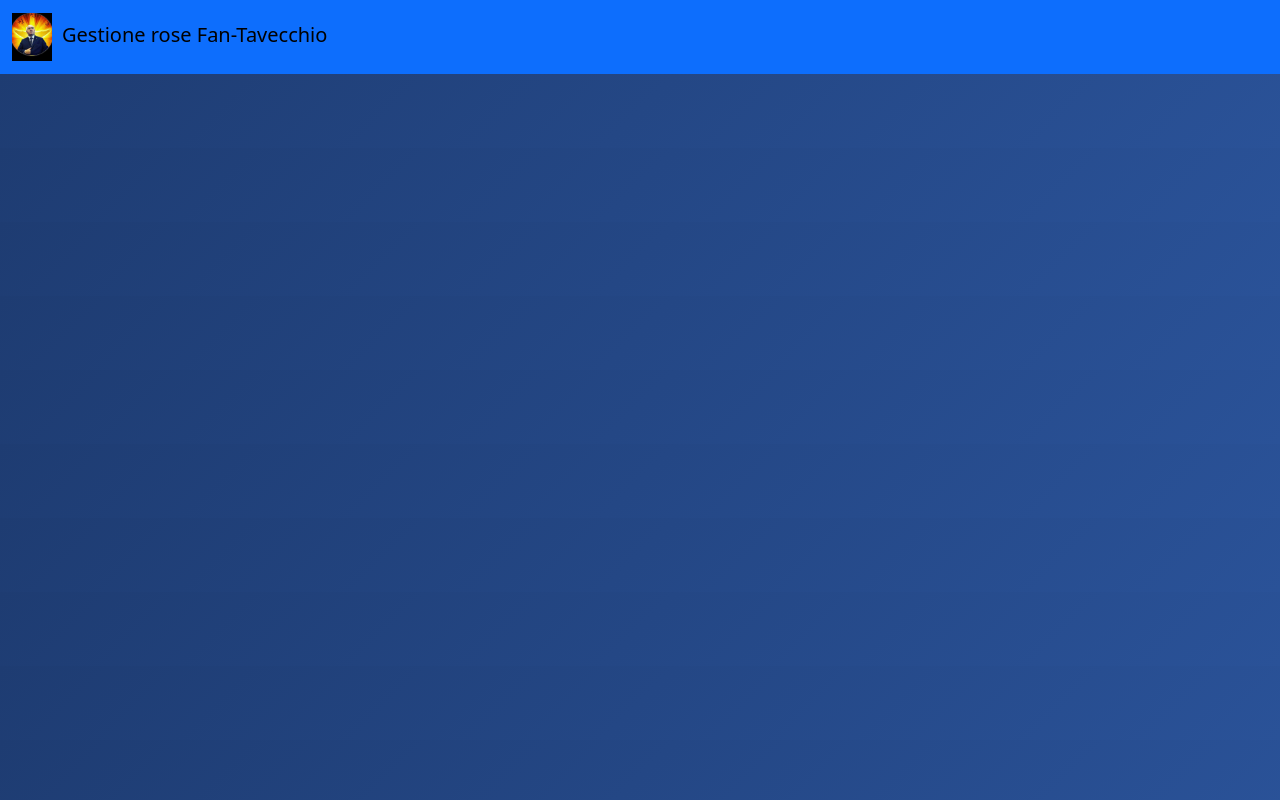
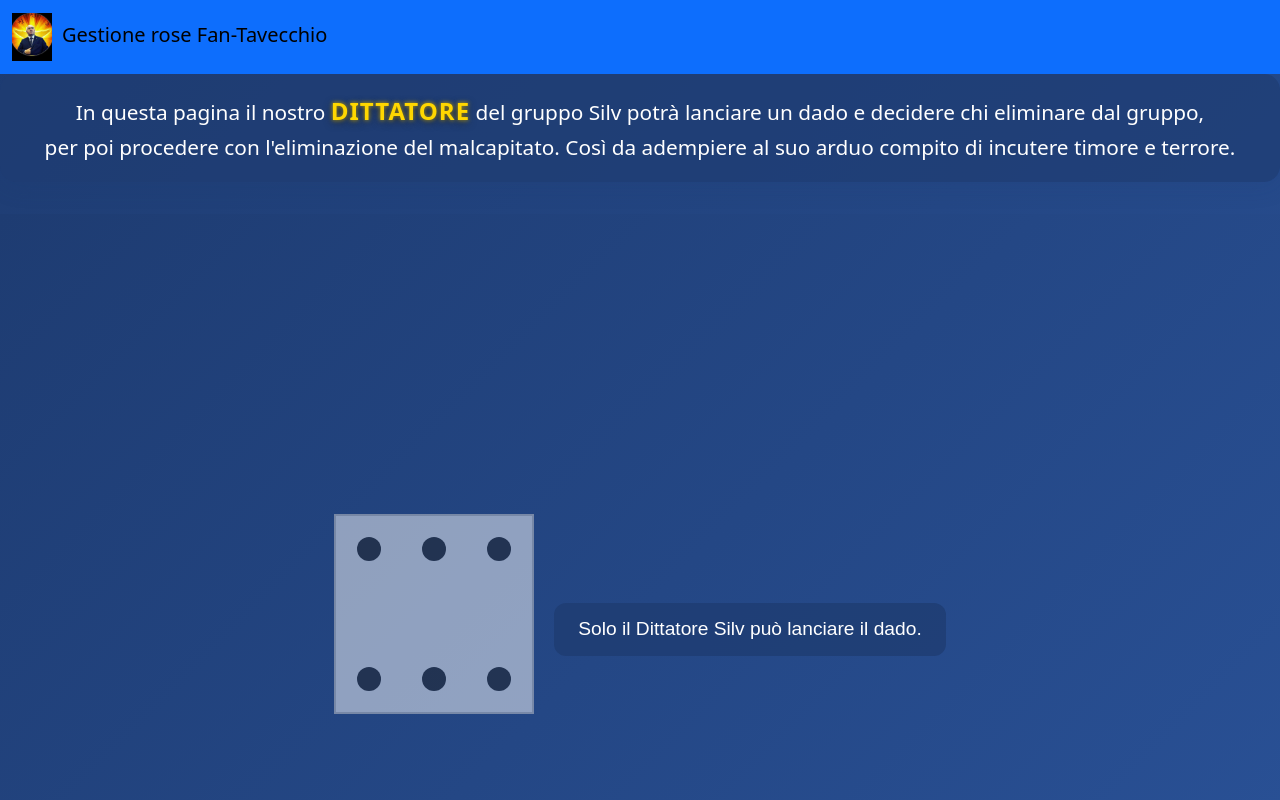
Before and after one commit to tonytuf977/fantavecchio-prova, a React (Create React App) app: page /Dado in a window 1280 px wide. Shown: the top 800 px of the page. Built offline with nearby package versions, Linux system fonts and the light colour scheme; no server answers; the database is empty.

Commit message:
add component dado and permission silv

```diff
--- a/src/App.js
+++ b/src/App.js
@@ -22,6 +22,7 @@ import { NotificheProvider } from './components/NotificheContext';
 import EmailNotification from './components/EmailNotification';
 import ValutazioneScambio from './components/ValutazioneScambio';
 import DownloadBackup from './components/DownloadBackup';
+import Dado from './components/dado';
 
 function App() {
   const [user, setUser] = useState(null);
@@ -74,6 +75,7 @@ function App() {
           <Route path="/home" element={<Home />} />
           <Route path="/giocatori" element={<ListaGiocatori />} />
           <Route path="/squadre" element={<ListaSquadre />} />
+          <Route path="/Dado" element={<Dado />} />
           {isAdmin && (
             <>
               <Route path="/import" element={<ImportExcel />} />
--- a/src/components/HomePage.js
+++ b/src/components/HomePage.js
@@ -16,7 +16,7 @@ import {
   FaFileAlt,
   FaDownload
 } from 'react-icons/fa';
-import { GiSoccerBall, GiWizardStaff, GiSoccerField } from 'react-icons/gi';
+import { GiSoccerBall, GiWizardStaff, GiSoccerField, GiPerspectiveDiceSixFacesSix } from 'react-icons/gi';
 import regolamentoPDF from '../Regolamenti/Regolamento ufficiale.pdf';
 import classificaRanking from '../Regolamenti/classifica ranking 23.24.pdf';
 import alboDoro from '../Regolamenti/ALBO D ORO AGGIORNATO 2024.pdf';
@@ -142,6 +142,11 @@ function HomePage() {
           <FaFileExport />
           <h3>Resoconto Stagione</h3>
         </a>
+              <Link to="/Dado" className="home-card" data-aos="flip-down">
+          {/* Icona dado */}
+          <GiPerspectiveDiceSixFacesSix />
+          <h3>Dado Eliminazione</h3>
+        </Link>
       </div>
 
       <div className="home-footer">
--- /dev/null
+++ b/src/components/dado.js
@@ -0,0 +1,326 @@
+import { useRef, useState, useEffect } from "react";
+import { useUtenti } from "../hook/useUtenti"; // Adjusted import for named export
+import { onAuthStateChanged } from "firebase/auth";
+import { auth } from "../firebase/firebase"; // Ensure the path is correct
+
+const styles = {
+  body: {
+    margin: 0,
+    fontFamily: "Arial, sans-serif",
+    background: "linear-gradient(135deg, #1e3c72 0%, #2a5298 100%)",
+    height: "100vh",
+    display: "flex",
+    justifyContent: "center",
+    alignItems: "center",
+    overflow: "hidden",
+  },
+  container: {
+    perspective: "1000px",
+    width: "200px",
+    height: "200px",
+  },
+  dice: {
+    width: "100%",
+    height: "100%",
+    position: "relative",
+    transformStyle: "preserve-3d",
+    cursor: "pointer",
+    transition: "transform 0.3s ease",
+    animationFillMode: "forwards",
+  },
+  diceFace: {
+    position: "absolute",
+    width: "200px",
+    height: "200px",
+    background: "white",
+    border: "2px solid #ccc",
+    display: "flex",
+    justifyContent: "center",
+    alignItems: "center",
+    fontSize: "50px",
+    fontWeight: "bold",
+    color: "black",
+  },
+  front: { transform: "translateZ(100px)" },
+  back: { transform: "rotateY(180deg) translateZ(100px)" },
+  right: { transform: "rotateY(90deg) translateZ(100px)" },
+  left: { transform: "rotateY(-90deg) translateZ(100px)" },
+  top: { transform: "rotateX(90deg) translateZ(100px)" },
+  bottom: { transform: "rotateX(-90deg) translateZ(100px)" },
+  result: {
+    marginTop: "40px", // Increased margin to create more space
+    marginLeft: "20px", // Added left margin to shift text to the right
+    fontSize: "2rem",
+    color: "white",
+    opacity: 0,
+    transform: "translateY(20px)",
+    transition: "opacity 0.5s ease, transform 0.5s ease",
+    textAlign: "center",
+  },
+  resultShow: {
+    opacity: 1,
+    transform: "translateY(0)",
+  },
+};
+
+const names = [
+  "Giulio Rosario Crisci",
+  "Francesco Alfieri",
+  "Pasquale D'avino",
+  "Gaetano Filzi",
+  "Pasquale Filzi",
+  "Dario Visone",
+  "Sergio Cassese",
+  "Daniele Casciello",
+  "Raffaele Esposito",
+  "Carmine Napolitano",
+  "Davide Felicella",
+  "Giuseppe Novetti",
+];
+
+export default function Dado() {
+  const [rolling, setRolling] = useState(false);
+  const [result, setResult] = useState("");
+  const [showResult, setShowResult] = useState(false);
+  const [user, setUser] = useState(null);
+  const [isDado, setIsDado] = useState(false);
+  const { utenti, loading } = useUtenti(); // Correct usage of the named export
+  const diceRef = useRef();
+
+  useEffect(() => {
+    const unsubscribe = onAuthStateChanged(auth, (currentUser) => {
+      setUser(currentUser);
+      console.log("Dado: User auth state changed, currentUser =", currentUser);
+    });
+
+    return () => unsubscribe();
+  }, []);
+
+  useEffect(() => {
+    if (user && !loading) {
+      const userRecord = utenti.find((u) => u.email === user.email);
+      const isDadoStatus = userRecord?.isDado === true;
+      setIsDado(isDadoStatus);
+      console.log("Dado: isDado set to", isDadoStatus);
+    } else {
+      setIsDado(false);
+      console.log("Dado: isDado set to false (no user or loading)");
+    }
+  }, [user, utenti, loading]);
+
+  const canRoll = isDado;
+
+  const handleClick = () => {
+    if (!canRoll || rolling) return;
+    setRolling(true);
+    setShowResult(false);
+
+    if (diceRef.current) {
+      diceRef.current.style.animation = "roll 2s ease-out";
+    }
+
+    setTimeout(() => {
+      if (diceRef.current) {
+        diceRef.current.style.animation = "";
+      }
+      setRolling(false);
+      const randomName = names[Math.floor(Math.random() * names.length)];
+      setResult(randomName);
+      setShowResult(true);
+    }, 2000);
+  };
+
+  // Dice face dot layouts
+  const dotPositions = [
+    // 1
+    [[1, 1]],
+    // 2
+    [
+      [0, 0],
+      [2, 2],
+    ],
+    // 3
+    [
+      [0, 0],
+      [1, 1],
+      [2, 2],
+    ],
+    // 4
+    [
+      [0, 0],
+      [0, 2],
+      [2, 0],
+      [2, 2],
+    ],
+    // 5
+    [
+      [0, 0],
+      [0, 2],
+      [1, 1],
+      [2, 0],
+      [2, 2],
+    ],
+    // 6
+    [
+      [0, 0],
+      [0, 1],
+      [0, 2],
+      [2, 0],
+      [2, 1],
+      [2, 2],
+    ],
+  ];
+
+  // Render dots for a face
+  function renderDots(face) {
+    const positions = dotPositions[face - 1];
+    return (
+      <div
+        style={{
+          display: "grid",
+          gridTemplateRows: "repeat(3, 1fr)",
+          gridTemplateColumns: "repeat(3, 1fr)",
+          width: "100%",
+          height: "100%",
+        }}
+      >
+        {[...Array(3)].map((_, row) =>
+          [...Array(3)].map((_, col) => {
+            const isDot = positions.some(([r, c]) => r === row && c === col);
+            return (
+              <div
+                key={`${row}-${col}`}
+                style={{
+                  display: "flex",
+                  justifyContent: "center",
+                  alignItems: "center",
+                  width: "100%",
+                  height: "100%",
+                }}
+              >
+                {isDot && (
+                  <div
+                    style={{
+                      width: 24,
+                      height: 24,
+                      borderRadius: "50%",
+                      background: "#222",
+                      margin: 2,
+                    }}
+                  />
+                )}
+              </div>
+            );
+          })
+        )}
+      </div>
+    );
+  }
+
+  const pageBackground = "linear-gradient(135deg, #1e3c72 0%, #2a5298 100%)";
+
+  if (loading) {
+    return <div>Caricamento...</div>;
+  }
+
+  return (
+    <div>
+      <h3
+        style={{
+          textAlign: "center",
+          color: "#fff",
+          fontWeight: 400,
+          marginBottom: "32px",
+          fontSize: "1.3rem",
+          lineHeight: 1.6,
+          background: "rgba(30,60,114,0.7)",
+          padding: "18px 24px",
+          borderRadius: "16px",
+          boxShadow: "0 4px 24px rgba(30,60,114,0.15)",
+        }}
+      >
+        In questa pagina il nostro{" "}
+        <span
+          style={{
+            color: "#FFD700",
+            fontWeight: 700,
+            fontSize: "1.5rem",
+            letterSpacing: "1px",
+            textShadow: "0 2px 8px #222, 0 0 4px #FFD700",
+          }}
+        >
+          DITTATORE
+        </span>{" "}
+        del gruppo Silv potrà lanciare un dado e decidere chi eliminare dal
+        gruppo,
+        <br />
+        per poi procedere con l'eliminazione del malcapitato. Così da adempiere
+        al suo arduo compito di incutere timore e terrore.
+      </h3>
+      <div style={{ ...styles.body, background: pageBackground }}>
+        <div style={styles.container}>
+          <div
+            ref={diceRef}
+            style={{
+              ...styles.dice,
+              cursor: canRoll ? "pointer" : "not-allowed",
+              opacity: canRoll ? 1 : 0.5,
+            }}
+            onClick={handleClick}
+            className="dice"
+          >
+            <div style={{ ...styles.diceFace, ...styles.front }}>
+              {renderDots(1)}
+            </div>
+            <div style={{ ...styles.diceFace, ...styles.back }}>
+              {renderDots(6)}
+            </div>
+            <div style={{ ...styles.diceFace, ...styles.right }}>
+              {renderDots(3)}
+            </div>
+            <div style={{ ...styles.diceFace, ...styles.left }}>
+              {renderDots(4)}
+            </div>
+            <div style={{ ...styles.diceFace, ...styles.top }}>
+              {renderDots(2)}
+            </div>
+            <div style={{ ...styles.diceFace, ...styles.bottom }}>
+              {renderDots(5)}
+            </div>
+          </div>
+        </div>
+        <div
+          style={{
+            ...styles.result,
+            ...(showResult ? styles.resultShow : {}),
+          }}
+        >
+          {result}
+        </div>
+        {!canRoll && (
+          <div
+            style={{
+              color: "#fff",
+              marginTop: "32px",
+              fontSize: "1.2rem",
+              background: "rgba(30,60,114,0.8)",
+              padding: "12px 24px",
+              borderRadius: "12px",
+              textAlign: "center",
+            }}
+          >
+            Solo il Dittatore Silv può lanciare il dado.
+          </div>
+        )}
+        <style>
+          {`
+              @keyframes roll {
+                  0% { transform: rotateX(0deg) rotateY(0deg); }
+                  100% { transform: rotateX(720deg) rotateY(720deg); }
+              }
+          `}
+        </style>
+      </div>
+    </div>
+  );
+}
--- a/src/firebase/firebase.js
+++ b/src/firebase/firebase.js
@@ -8,12 +8,12 @@ import { getAuth } from "firebase/auth";
 
 // Your web app's Firebase configuration
 const firebaseConfig = {
-  apiKey: "AIzaSyD5UU84jDRwEBVgcwqmx13dPdOFQgw6kFU",
-  authDomain: "fantavecchio-bf3a7.firebaseapp.com",
-  projectId: "fantavecchio-bf3a7",
-  storageBucket: "fantavecchio-bf3a7.firebasestorage.app",
-  messagingSenderId: "214231639753",
-  appId: "1:214231639753:web:98b65149b1e0d828584f18"
+  apiKey: "AIzaSyARdAe3_15_Ny4tjbg9tdadCJo0BPImIM4",
+  authDomain: "fantavecchio-manager.firebaseapp.com",
+  projectId: "fantavecchio-manager",
+  storageBucket: "fantavecchio-manager.firebasestorage.app",
+  messagingSenderId: "1087765312837",
+  appId: "1:1087765312837:web:06741c3f2b6f89efcaba2c"
 };
 
 
```
